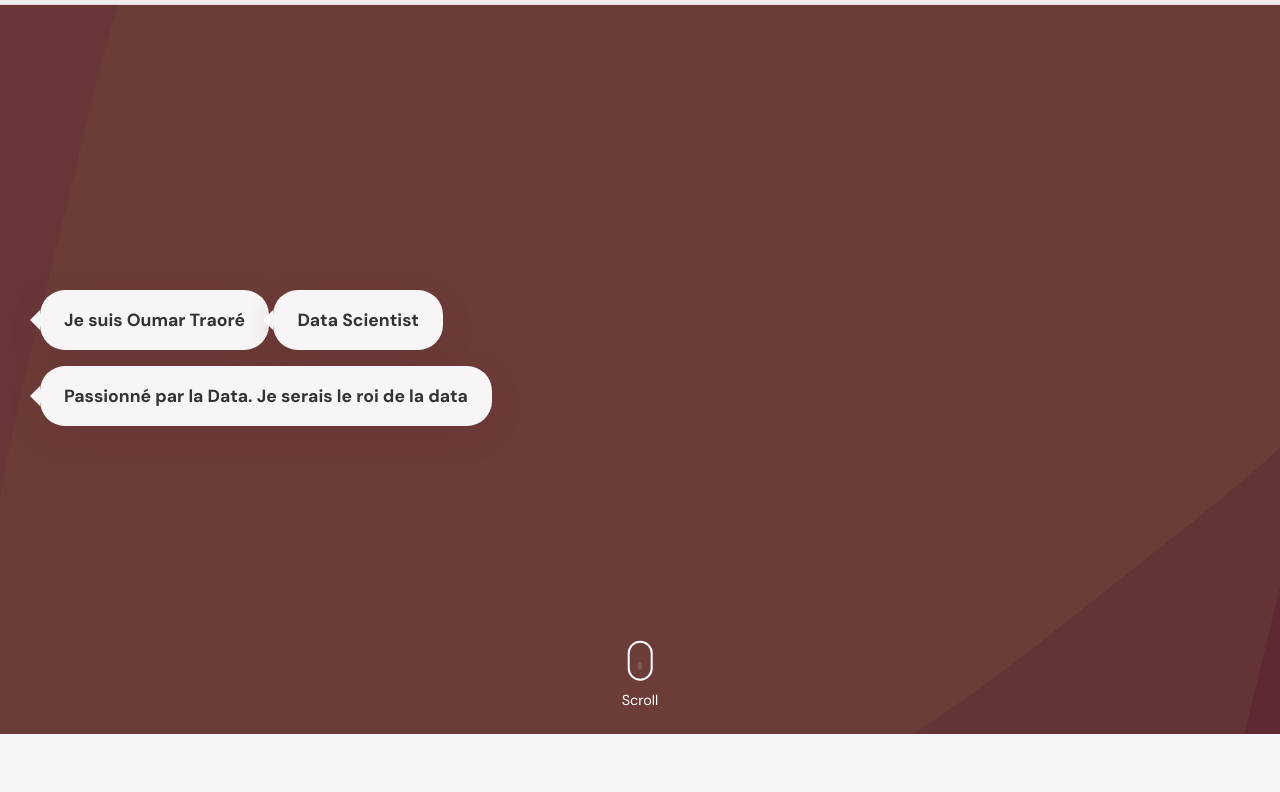
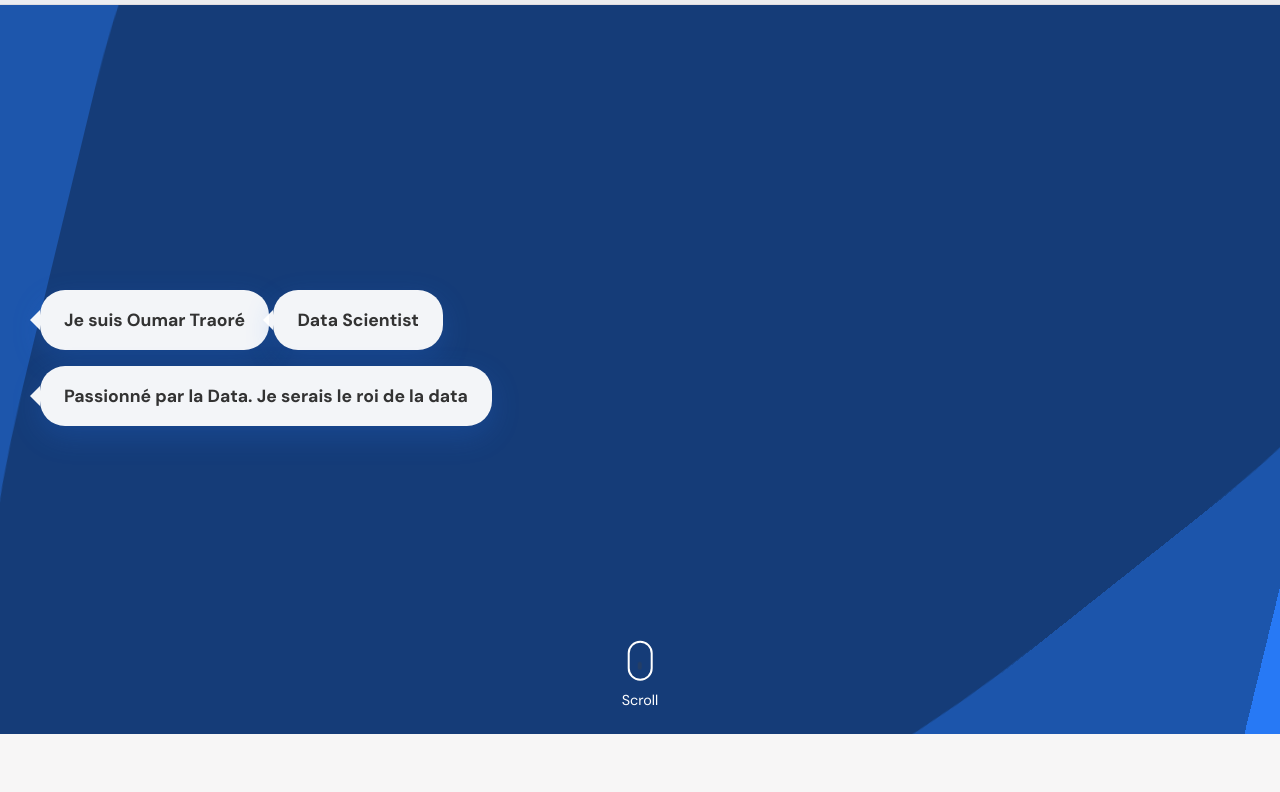
Before and after one commit to Simiamine/Portfolio-Generator, a website: page output-oumar/fr.html in a window 1280 px wide. Shown: the part 66-858 px from the top of the page. Drawn offline with nearby package versions, Linux system fonts and the light colour scheme.

Commit message:
Initial commit: Générateur de portfolio avec thème personnalisé et portfolio d'Oumar

```diff
--- a/build-portfolio.js
+++ b/build-portfolio.js
@@ -60,7 +60,7 @@ function generateCSS(config) {
 
     // Remplacer les variables CSS
     const updatedCSS = templateCSS.replace(
-        /\/\* ===== VARIABLES CSS ===== \*\/[\s\S]*?(?=\/\* ===== RESET & BASE ===== \*\/)/,
+        /\/\* ===== VARIABLES CSS.*?\*\/[\s\S]*?(?=\/\* ===== RESET & BASE ===== \*\/)/,
         cssVariables + '\n\n'
     );
 
--- a/output-oumar/css/style.css
+++ b/output-oumar/css/style.css
@@ -1,10 +1,10 @@
 /* ===== VARIABLES CSS - THÈME GÉNÉRÉ AUTOMATIQUEMENT ===== */
 :root {
     /* Couleurs principales */
-    --primary-dark: #5e2933;
-    --primary-light: #815443;
-    --secondary-beige: #a4a1a0;
-    --accent-brown: #70493a;
+    --primary-dark: #2779F5;
+    --primary-light: #040405;
+    --secondary-beige: #454545;
+    --accent-brown: #000000;
     --cream: #f7f6f6;
     --dark: #0a0a0a;
     --text-light: #ffffff;
@@ -12,13 +12,13 @@
     --text-dark: #333333;
 
     /* Gradients */
-    --gradient-primary: linear-gradient(135deg, #5e2933 0%, #815443 100%);
-    --gradient-secondary: linear-gradient(135deg, #815443 0%, #70493a 100%);
-    --gradient-beige: linear-gradient(135deg, #a4a1a0 0%, #f7f6f6 100%);
+    --gradient-primary: linear-gradient(135deg, #2779F5 0%, #040405 100%);
+    --gradient-secondary: linear-gradient(135deg, #040405 0%, #000000 100%);
+    --gradient-beige: linear-gradient(135deg, #454545 0%, #f7f6f6 100%);
 
     /* Effets */
-    --shadow: 0 10px 30px rgba(94, 41, 51, 0.2);
-    --shadow-lg: 0 20px 60px rgba(94, 41, 51, 0.3);
+    --shadow: 0 10px 30px rgba(39, 121, 245, 0.2);
+    --shadow-lg: 0 20px 60px rgba(39, 121, 245, 0.3);
     --border-radius: 16px;
     --border-radius-large: 100px;
     --transition: all 0.3s cubic-bezier(0.4, 0, 0.2, 1);
```
